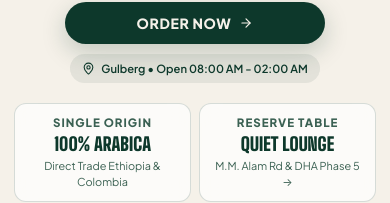
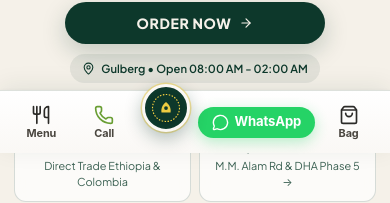
Before and after one commit to armanh148/Artisan-Coffee-Gulberg, a React (Vite) app: page / in a window 390 px wide. Shown: the part 691-894 px from the top of the page. Built offline with nearby package versions, Linux system fonts and the light colour scheme.

Commit message:
feat(mobile): add mobile bottom navigation bar with center roastery logo, menu, call, whatsapp, and bag

```diff
--- a/src/App.jsx
+++ b/src/App.jsx
@@ -8,6 +8,7 @@
 import KopagContactSection from './components/kopag/KopagContactSection';
 import KopagFaqSection from './components/kopag/KopagFaqSection';
 import KopagFooter from './components/kopag/KopagFooter';
+import KopagBottomNav from './components/kopag/KopagBottomNav';
 
 import ReservationModal from './components/taraq/ReservationModal';
 import ProductModal from './components/ProductModal';
@@ -216,17 +217,16 @@
         onOpenLocation={() => setIsLocationModalOpen(true)}
       />
 
-      {/* Quick Mobile Floating Cart Button */}
-      {cartCount > 0 && (
-        <button
-          type="button"
-          className="kopag-floating-cart-pill"
-          onClick={() => setIsCartOpen(true)}
-        >
-          <ShoppingBag size={18} />
-          <span>View Order ({cartCount} &bull; Rs. {cartTotal.toLocaleString()})</span>
-        </button>
-      )}
+      {/* Mobile Bottom Navigation Bar (Menu, Call, Center Roastery Logo, WhatsApp, Bag) */}
+      <KopagBottomNav
+        cartCount={cartCount}
+        onOpenMenu={() => {
+          const el = document.getElementById('explore-menu-section');
+          if (el) el.scrollIntoView({ behavior: 'smooth' });
+        }}
+        onOpenCart={() => setIsCartOpen(true)}
+        onScrollTop={() => window.scrollTo({ top: 0, behavior: 'smooth' })}
+      />
 
       {/* Table Reservation Modal */}
       <ReservationModal
--- /dev/null
+++ b/src/components/kopag/KopagBottomNav.jsx
@@ -0,0 +1,91 @@
+import React from 'react';
+import { Utensils, Phone, ShoppingBag, MessageCircle } from 'lucide-react';
+
+export default function KopagBottomNav({
+  cartCount = 0,
+  onOpenMenu,
+  onOpenCart,
+  onScrollTop
+}) {
+  const handleCall = () => {
+    window.location.href = 'tel:+923000777242';
+  };
+
+  const handleWhatsApp = () => {
+    window.open(
+      'https://wa.me/923000777242?text=Hello%20Artisan%20Coffee%20Roaster%2C%20I%20would%20like%20to%20place%20an%20order.',
+      '_blank',
+      'noopener,noreferrer'
+    );
+  };
+
+  return (
+    <nav className="kopag-bottom-nav" aria-label="Mobile Bottom Navigation">
+      <div className="kopag-bottom-nav-inner">
+        {/* 1. Menu Action */}
+        <button
+          type="button"
+          className="bottom-nav-item nav-menu-btn"
+          onClick={onOpenMenu}
+          title="Explore Menu"
+        >
+          <Utensils size={20} className="bottom-nav-icon menu-icon" />
+          <span className="bottom-nav-label">Menu</span>
+        </button>
+
+        {/* 2. Call Action */}
+        <button
+          type="button"
+          className="bottom-nav-item nav-call-btn"
+          onClick={handleCall}
+          title="Call Roastery"
+        >
+          <Phone size={20} className="bottom-nav-icon call-icon" />
+          <span className="bottom-nav-label">Call</span>
+        </button>
+
+        {/* 3. Center Roastery Logo Emblem (Elevated Floating Action) */}
+        <button
+          type="button"
+          className="bottom-nav-center-logo-btn"
+          onClick={onScrollTop}
+          title="Artisan Coffee Roaster &bull; Home"
+          aria-label="Back to top"
+        >
+          <div className="center-logo-disc">
+            <svg viewBox="0 0 40 40" className="center-logo-svg" width="30" height="30">
+              <circle cx="20" cy="20" r="18" fill="#0D382B" stroke="#F9D342" strokeWidth="1.5" strokeDasharray="2,2" />
+              <path d="M14 26 C14 26, 12 18, 20 12 C28 18, 26 26, 26 26 Z" fill="#F9D342" opacity="0.95" />
+              <circle cx="20" cy="20" r="2.5" fill="#0D382B" />
+            </svg>
+          </div>
+        </button>
+
+        {/* 4. WhatsApp Direct Pill Button */}
+        <button
+          type="button"
+          className="bottom-nav-whatsapp-pill"
+          onClick={handleWhatsApp}
+          title="Chat on WhatsApp"
+        >
+          <MessageCircle size={17} className="wa-icon" />
+          <span className="wa-text">WhatsApp</span>
+        </button>
+
+        {/* 5. Bag / Cart Action */}
+        <button
+          type="button"
+          className="bottom-nav-item nav-bag-btn"
+          onClick={onOpenCart}
+          title="View Bag / Cart"
+        >
+          <div className="bag-icon-wrapper">
+            <ShoppingBag size={20} className="bottom-nav-icon bag-icon" />
+            {cartCount > 0 && <span className="bottom-nav-badge">{cartCount}</span>}
+          </div>
+          <span className="bottom-nav-label">Bag</span>
+        </button>
+      </div>
+    </nav>
+  );
+}
--- a/src/kopag.css
+++ b/src/kopag.css
@@ -3850,3 +3850,219 @@
     font-size: 1.45rem;
   }
 }
+
+/* ==========================================================================
+   MOBILE BOTTOM NAVIGATION BAR WITH CENTER ROASTERY LOGO
+   ========================================================================== */
+.kopag-bottom-nav {
+  display: none;
+}
+
+@media (max-width: 768px) {
+  body {
+    padding-bottom: calc(72px + env(safe-area-inset-bottom, 0px));
+  }
+
+  .kopag-bottom-nav {
+    display: block;
+    position: fixed;
+    bottom: 0;
+    left: 0;
+    right: 0;
+    background: #FAF8F5;
+    background: linear-gradient(180deg, #FFFFFF 0%, #FAF8F5 100%);
+    border-top: 1px solid rgba(13, 56, 43, 0.12);
+    box-shadow: 0 -4px 24px rgba(13, 56, 43, 0.08), 0 -1px 3px rgba(0, 0, 0, 0.03);
+    z-index: 1200;
+    padding: 7px 12px calc(7px + env(safe-area-inset-bottom, 0px));
+    backdrop-filter: blur(14px);
+    -webkit-backdrop-filter: blur(14px);
+  }
+
+  .kopag-bottom-nav-inner {
+    display: flex;
+    align-items: center;
+    justify-content: space-around;
+    max-width: 480px;
+    margin: 0 auto;
+    position: relative;
+    gap: 4px;
+  }
+
+  /* Regular Nav Items (Menu, Call, Bag) */
+  .bottom-nav-item {
+    display: flex;
+    flex-direction: column;
+    align-items: center;
+    justify-content: center;
+    gap: 3px;
+    background: transparent;
+    border: none;
+    padding: 5px 6px;
+    cursor: pointer;
+    color: #2D2C28;
+    text-decoration: none;
+    transition: transform 0.15s ease, opacity 0.15s ease;
+    touch-action: manipulation;
+    flex: 1;
+    min-width: 44px;
+  }
+
+  .bottom-nav-item:active {
+    transform: scale(0.92);
+  }
+
+  .bottom-nav-icon {
+    display: flex;
+    align-items: center;
+    justify-content: center;
+    transition: color 0.2s ease, transform 0.2s ease;
+  }
+
+  .nav-menu-btn .menu-icon {
+    color: #2B2A27;
+  }
+
+  .nav-call-btn .call-icon {
+    color: #699E33; /* Olive/lime green phone icon as in reference */
+  }
+
+  .nav-bag-btn .bag-icon {
+    color: #2B2A27;
+  }
+
+  .bottom-nav-label {
+    font-size: 0.68rem;
+    font-weight: 700;
+    color: #4A463F;
+    letter-spacing: -0.01em;
+    line-height: 1;
+    font-family: 'Cabinet Grotesk', -apple-system, sans-serif;
+  }
+
+  /* Center Elevated Floating Logo Emblem */
+  .bottom-nav-center-logo-btn {
+    display: flex;
+    flex-direction: column;
+    align-items: center;
+    justify-content: center;
+    background: transparent;
+    border: none;
+    cursor: pointer;
+    padding: 0 4px;
+    position: relative;
+    top: -14px;
+    touch-action: manipulation;
+    flex-shrink: 0;
+    transition: transform 0.22s cubic-bezier(0.16, 1, 0.3, 1);
+  }
+
+  .bottom-nav-center-logo-btn:active {
+    transform: scale(0.92);
+  }
+
+  .center-logo-disc {
+    width: 48px;
+    height: 48px;
+    border-radius: 50%;
+    background: #0D382B;
+    border: 3px solid #FAF8F5;
+    box-shadow: 0 6px 18px rgba(13, 56, 43, 0.32), 0 0 0 1.5px rgba(249, 211, 66, 0.5);
+    display: flex;
+    align-items: center;
+    justify-content: center;
+    transition: all 0.25s cubic-bezier(0.16, 1, 0.3, 1);
+  }
+
+  .center-logo-svg {
+    display: block;
+    filter: drop-shadow(0 1px 2px rgba(0, 0, 0, 0.25));
+  }
+
+  .bottom-nav-center-logo-btn:hover .center-logo-disc {
+    transform: scale(1.06);
+    box-shadow: 0 8px 22px rgba(13, 56, 43, 0.45), 0 0 0 2px #F9D342;
+  }
+
+  /* WhatsApp Pill Button (Directly matches reference) */
+  .bottom-nav-whatsapp-pill {
+    background: #25D366;
+    color: #FFFFFF;
+    border: none;
+    border-radius: 9999px;
+    padding: 7px 14px;
+    display: inline-flex;
+    align-items: center;
+    gap: 6px;
+    font-weight: 700;
+    font-size: 0.82rem;
+    font-family: 'Cabinet Grotesk', -apple-system, sans-serif;
+    box-shadow: 0 4px 14px rgba(37, 211, 102, 0.32);
+    cursor: pointer;
+    touch-action: manipulation;
+    transition: transform 0.16s ease, box-shadow 0.16s ease;
+    white-space: nowrap;
+    flex-shrink: 0;
+  }
+
+  .bottom-nav-whatsapp-pill:active {
+    transform: scale(0.94);
+  }
+
+  .bottom-nav-whatsapp-pill .wa-icon {
+    flex-shrink: 0;
+    color: #FFFFFF;
+  }
+
+  .bottom-nav-whatsapp-pill .wa-text {
+    letter-spacing: -0.01em;
+    line-height: 1;
+  }
+
+  /* Bag icon with counter badge */
+  .bag-icon-wrapper {
+    position: relative;
+    display: inline-flex;
+    align-items: center;
+    justify-content: center;
+  }
+
+  .bottom-nav-badge {
+    position: absolute;
+    top: -5px;
+    right: -8px;
+    background: #E85A4F;
+    color: #FFFFFF;
+    font-size: 0.65rem;
+    font-weight: 800;
+    line-height: 1;
+    min-width: 17px;
+    height: 17px;
+    border-radius: 9999px;
+    display: flex;
+    align-items: center;
+    justify-content: center;
+    padding: 0 3px;
+    box-shadow: 0 2px 6px rgba(232, 90, 79, 0.4);
+    border: 1.5px solid #FFFFFF;
+  }
+}
+
+@media (max-width: 380px) {
+  .bottom-nav-whatsapp-pill {
+    padding: 6px 10px;
+    font-size: 0.76rem;
+    gap: 4px;
+  }
+  .center-logo-disc {
+    width: 44px;
+    height: 44px;
+  }
+  .bottom-nav-center-logo-btn {
+    top: -10px;
+  }
+  .bottom-nav-item {
+    padding: 4px 3px;
+    min-width: 38px;
+  }
+}
```
